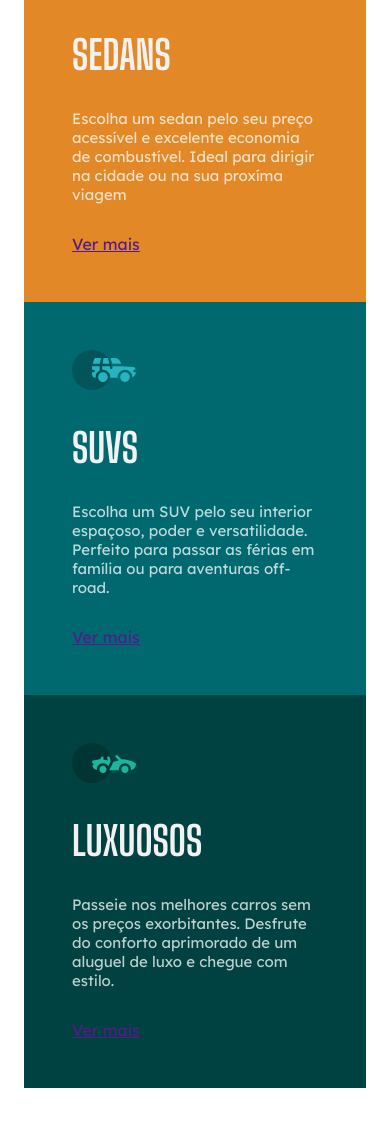
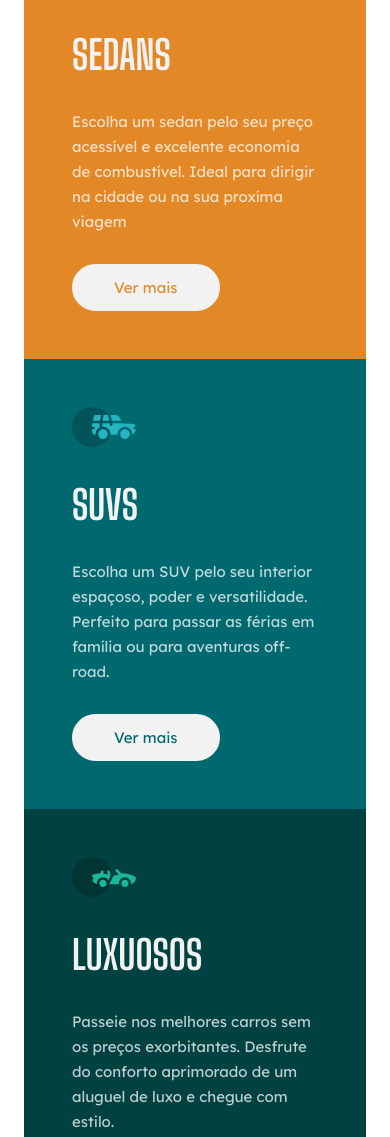
Before and after one commit to Gabrielly015/carros, a plain HTML site: page index.html in a window 390 px wide. Shown: the part 179-1316 px from the top of the page. Drawn offline with Linux system fonts and the light colour scheme.

Commit message:
finalização da parte mobile

```diff
--- a/index.html
+++ b/index.html
@@ -17,21 +17,21 @@
             <img src="./imagens/icon-sedans.svg" alt="carro sedan">
             <h2>Sedans</h2>
             <p>Escolha um sedan pelo seu preço acessível e excelente economia de combustível. Ideal para dirigir na cidade ou na sua proxíma viagem</p>
-            <a href="">Ver mais</a>
+            <a href="https://www.webmotors.com.br/sedans" target="_blank">Ver mais</a>
         </section>
 
         <section class="suvs">
             <img src="./imagens/icon-suvs.svg" alt="carro suv">
             <h2>SUVs</h2>
             <p>Escolha um SUV pelo seu interior espaçoso, poder e versatilidade. Perfeito para passar as férias em família ou para aventuras off-road.</p>
-            <a href="">Ver mais</a>
+            <a href="https://www.webmotors.com.br/suvs" target="_blank">Ver mais</a>
         </section>
 
         <section class="luxuosos">
             <img src="./imagens/icon-luxury.svg" alt="carro de luxo">
             <h2>Luxuosos</h2>
             <p>Passeie nos melhores carros sem os preços exorbitantes. Desfrute do conforto aprimorado de um aluguel de luxo e chegue com estilo.</p>
-            <a href="">Ver mais</a>
+            <a href="https://www.webmotors.com.br/catalogo/carroceria/coupe/" target="_blank">Ver mais</a>
         </section>
     </main>
 </body>
--- a/style.css
+++ b/style.css
@@ -28,10 +28,19 @@ p {
     font-size: 0.9375rem;
     color: var(--transparent-white);
     margin-bottom: 1.875rem;
+    line-height: 1.5625rem;
 }
 
 a {
     font-family: 'Lexend Deca', sans-serif;
+    display: block;
+    text-decoration: none;
+    border: 2px solid var(--gray);
+    width: fit-content;
+    font-size: 0.9375rem;
+    padding: 0.75rem 2.5rem;
+    border-radius: 1.5625rem;
+    background: var(--gray);
 }
 
 section {
@@ -40,6 +49,7 @@ section {
 
 .sedans {
     background: var(--orange);
+    border-radius: 8px 8px 0 0;
 }
 
 .suvs {
@@ -48,4 +58,17 @@ section {
 
 .luxuosos {
     background: var(--dark-cyan);
+    border-radius: 0 0 8px 8px;
 }
+
+.sedans a {
+    color: var(--orange);
+}
+
+.suvs a {
+    color: var(--cyan);
+}
+
+.luxuosos a {
+    color: var(--dark-cyan);
+}
```
